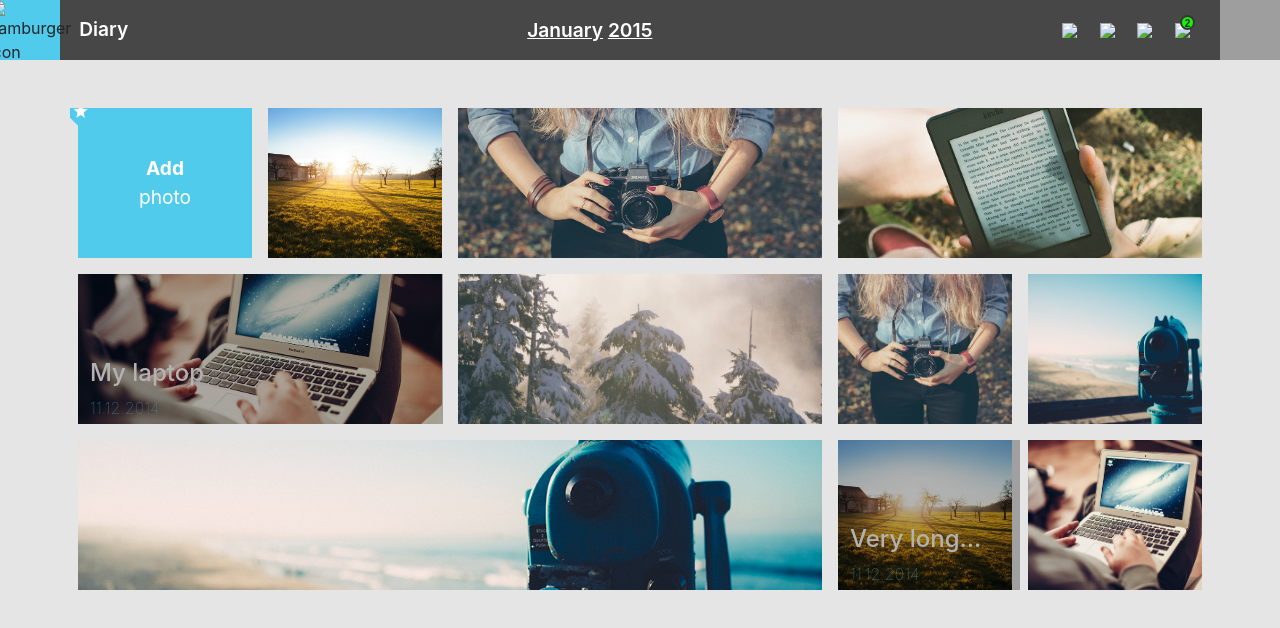
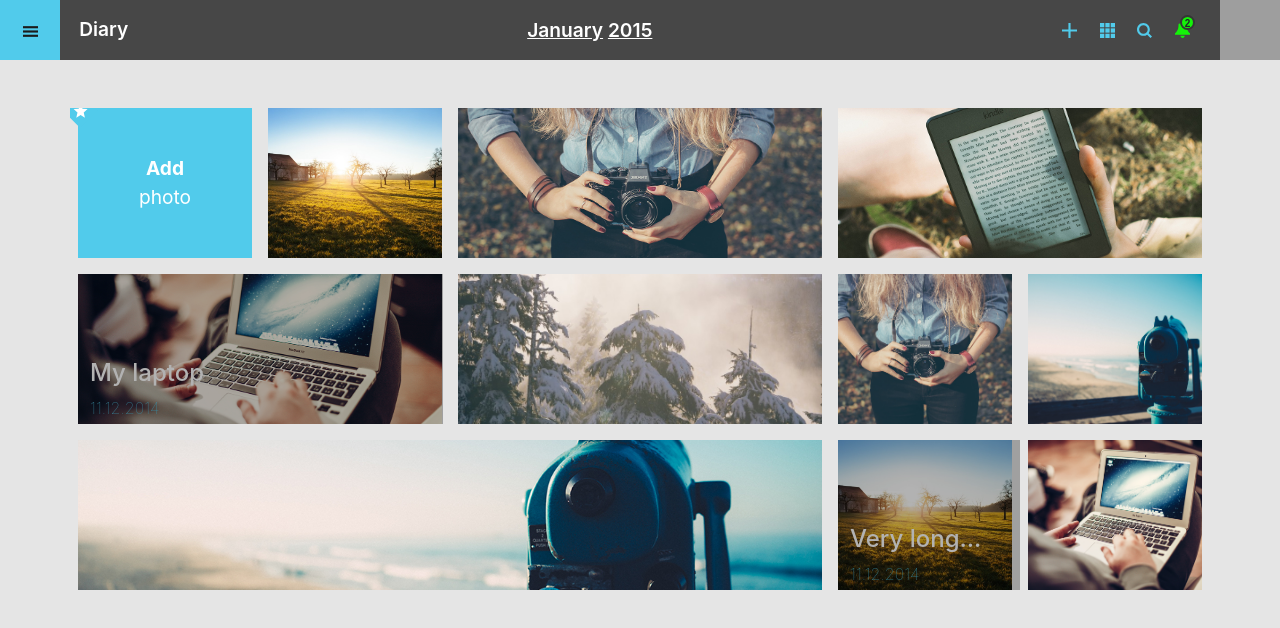
Before and after one commit to NataliaLachacz/praktyki_zad1, a plain HTML site: page index.html in a window 1280 px wide. Drawn offline with nearby package versions, Linux system fonts and the light colour scheme; files that its build step writes are made by us from their sources; the site is published under a folder, as on GitHub Pages, so addresses that start at the root find nothing; grey boxes are pictures that could not be loaded.

Commit message:
poprawiona lokalizacja plików

```diff
--- a/index.html
+++ b/index.html
@@ -14,7 +14,7 @@
         <!-- NAVBAR HAMBURGER -->
       <div class="d-flex navigation__container">
         <nav class="navigation__hamburger">
-          <label for="hamburger-menu"><img src="/assets/Icons/menu.svg" alt="hamburger icon"></label>
+          <label for="hamburger-menu"><img src="assets/Icons/menu.svg" alt="hamburger icon"></label>
           <input type="checkbox" id="hamburger-menu">
           <!-- MENU -->
           <ul>
@@ -36,10 +36,10 @@
         <!-- NAVBAR-ICONS -->
       <div class="d-flex navigation__container">
         <div class="d-flex navigation__icons">
-          <img src="/assets/Icons/add.svg" alt="add icon">
-          <img src="/assets/Icons/month.svg" alt="month icon">
-          <img src="/assets/Icons/search.svg" alt="search icon">
-          <img class="navigation__icons--number" src="/assets/Icons/notification.svg" alt="notification icon">
+          <img src="assets/Icons/add.svg" alt="add icon">
+          <img src="assets/Icons/month.svg" alt="month icon">
+          <img src="assets/Icons/search.svg" alt="search icon">
+          <img class="navigation__icons--number" src="assets/Icons/notification.svg" alt="notification icon">
         </div>
         <div class="navigation__user">
           <img src="https://source.unsplash.com/featured/?portrait" alt="user image">
```
